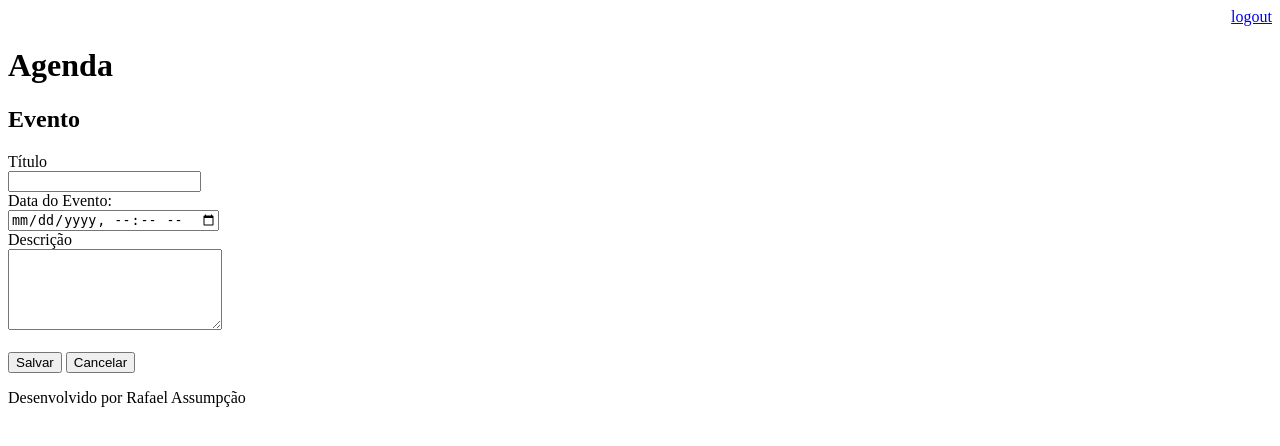
After one commit to rafaelsom/agenda, a Django app: page /agenda/evento/ in a window 1280 px wide. The commit adds this page. Shown: the top 446 px of the page. Run offline with Django 3.2, Linux system fonts and the light colour scheme; a user stored in the database is signed in.

Commit message:
Incluído template para inserção de eventos da agenda. Incluído o gitignore para ignorar os arquivos compilados

```diff
--- a/agenda/urls.py
+++ b/agenda/urls.py
@@ -21,6 +21,9 @@ from django.views.generic import  RedirectView
 urlpatterns = [
     path('admin/', admin.site.urls),
     path('agenda/', views.lista_eventos),
+#criando nova rota para inserção de dados
+    path('agenda/evento/', views.evento),
+    path('agenda/evento/submit', views.submit_evento),
     #path('', views.index)
     path('', RedirectView.as_view(url='/agenda/')),
     path('login/', views.login_user),
--- a/core/views.py
+++ b/core/views.py
@@ -1,5 +1,5 @@
 from django.shortcuts import render, redirect
-from core.models import Evento      #imortat core.models -> para listar toddos eventos cadastrados
+from core.models import Evento      #importar core.models -> para listar toddos eventos cadastrados
 from django.contrib.auth.decorators import login_required
 from django.contrib.auth import authenticate, login, logout
 from django.contrib import messages
@@ -37,3 +37,21 @@ def lista_eventos(request):
     evento = Evento.objects.filter(usuario=usuario)
     dados = {'eventos': evento}
     return render(request, 'agenda.html', dados)
+
+@login_required(login_url='/login/')
+#inserção de dados
+def evento(request):
+    return render(request, 'evento.html')
+
+@login_required(login_url='/login/')
+def submit_evento(request):
+    if request.POST:
+        titulo = request.POST.get('título')
+        data_evento = request.POST.get('data_evento')
+        descricao = request.POST.get('descricao')
+        usuario = request.user
+        Evento.objects.create(titulo=titulo,
+                              data_evento=data_evento,
+                              descricao=descricao,
+                              usuario=usuario)
+    return redirect('/')
--- a/templates/agenda.html
+++ b/templates/agenda.html
@@ -2,6 +2,9 @@
 
 {% block content %}
     <h2>Agendamentos</h2>
+    <a href="evento/">
+        <button type="button">Novo Evento</button>
+    </a>
 <!--Chaves e porcentagem.... consigo usar comandos do python...-->
     <ul style="font-size: 18px">  <!--criando tópicos-->
         {% for evento in eventos %}
--- /dev/null
+++ b/templates/evento.html
@@ -0,0 +1,27 @@
+<!--recebendo model page-->
+{% extends "model-page.html" %}
+
+<!--inserir o conteúdo no block content e endblock-->
+{% block content %}
+
+<h2>Evento</h2>
+
+<form action="submit" method="POST">{% csrf_token %}
+    <label>Título</label>
+    <br>
+    <input type="text" name="título" size="21">
+    <br>
+    <label>Data do Evento:</label>
+    <br>
+    <input type="datetime-local" name="data_evento">
+    <br>
+    <label>Descrição</label>
+    <br>
+    <textarea name="descricao" rows="5" cols="24"></textarea>
+    <br><br>
+    <button type="submit">Salvar</button>
+    <a href="/">
+        <button type="button">Cancelar</button>
+    </a>
+</form>
+{% endblock %}
```
Also changed, not shown: db.sqlite3, 1 other file.
